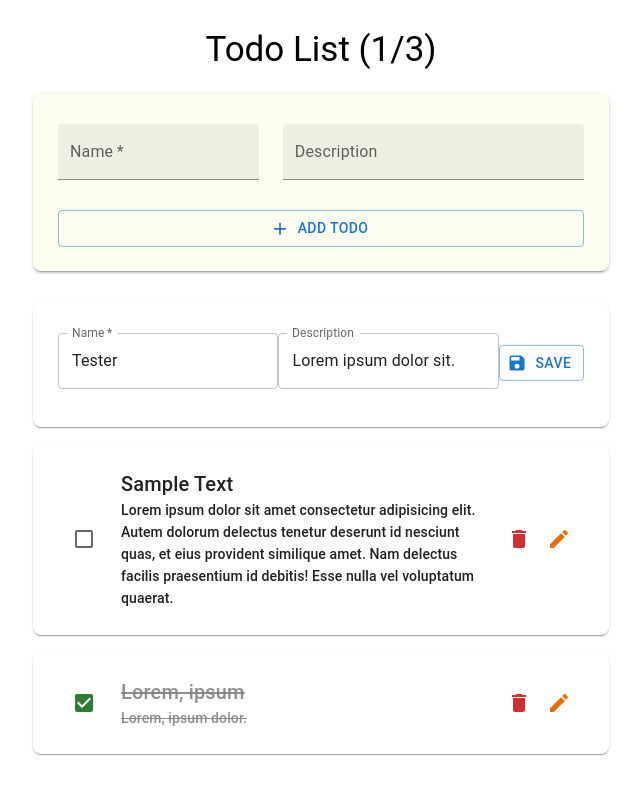
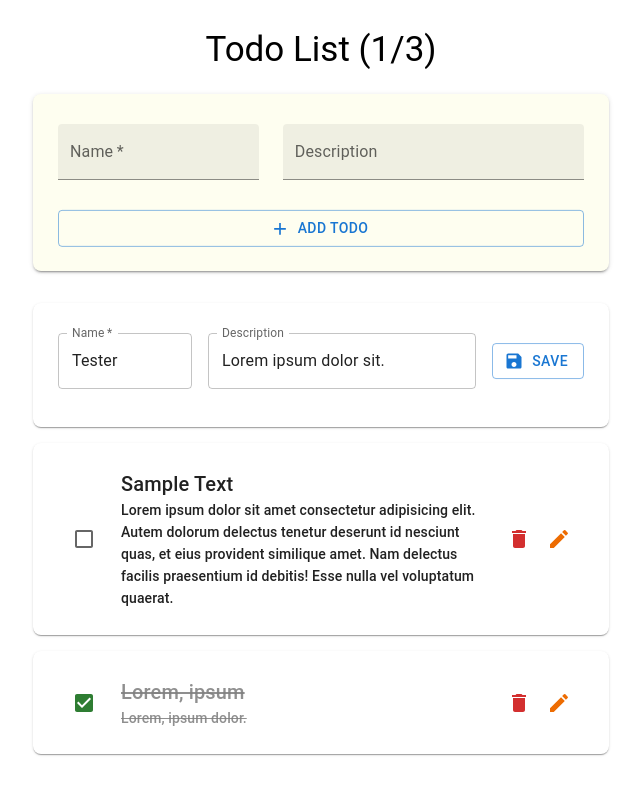
Before and after one commit to j-0-n-e-z/todo-list-material, a React (Vite) app: page / in a window 1280 px wide. Both pictures are taken after a click on the button 878 px from the left and 364 px from the top of the page. Shown: the top 794 px of the page, without its empty margins (319-960 px from the left). Built offline with nearby package versions, Linux system fonts and the light colour scheme.

Commit message:
fixed #2; fixes edit layout

```diff
--- a/src/components/TodoList/EditTodoItem/EditTodoItem.tsx
+++ b/src/components/TodoList/EditTodoItem/EditTodoItem.tsx
@@ -10,10 +10,7 @@ interface EditTodoItemProps {
 	onEditTodo: (id: Todo['id'] | null) => void
 }
 
-export const EditTodoItem: FC<EditTodoItemProps> = ({
-	todo,
-	onEditTodo
-}) => {
+export const EditTodoItem: FC<EditTodoItemProps> = ({ todo, onEditTodo }) => {
 	const [editTodo, setEditTodo] = useState<TodoContent>({
 		description: todo.description,
 		name: todo.name
@@ -44,6 +41,7 @@ export const EditTodoItem: FC<EditTodoItemProps> = ({
 					alignItems: 'center',
 					borderRadius: 2,
 					display: 'flex',
+					gap: 2,
 					justifyContent: 'space-between',
 					padding: '30px 25px 15px',
 					width: '100%'
@@ -55,6 +53,7 @@ export const EditTodoItem: FC<EditTodoItemProps> = ({
 					helperText={error || ' '}
 					label='Name'
 					name='name'
+					sx={{ flex: 1 }}
 					value={editTodo.name}
 					onChange={onChange}
 				/>
@@ -62,12 +61,13 @@ export const EditTodoItem: FC<EditTodoItemProps> = ({
 					helperText=' '
 					label='Description'
 					name='description'
+					sx={{ flex: 2 }}
 					value={editTodo.description}
 					onChange={onChange}
 				/>
 				<Button
 					startIcon={<Save />}
-					sx={{ transform: 'translateY(-25%)' }}
+					sx={{ transform: 'translateY(-30%)' }}
 					variant='outlined'
 					onClick={onClick}
 				>
```
